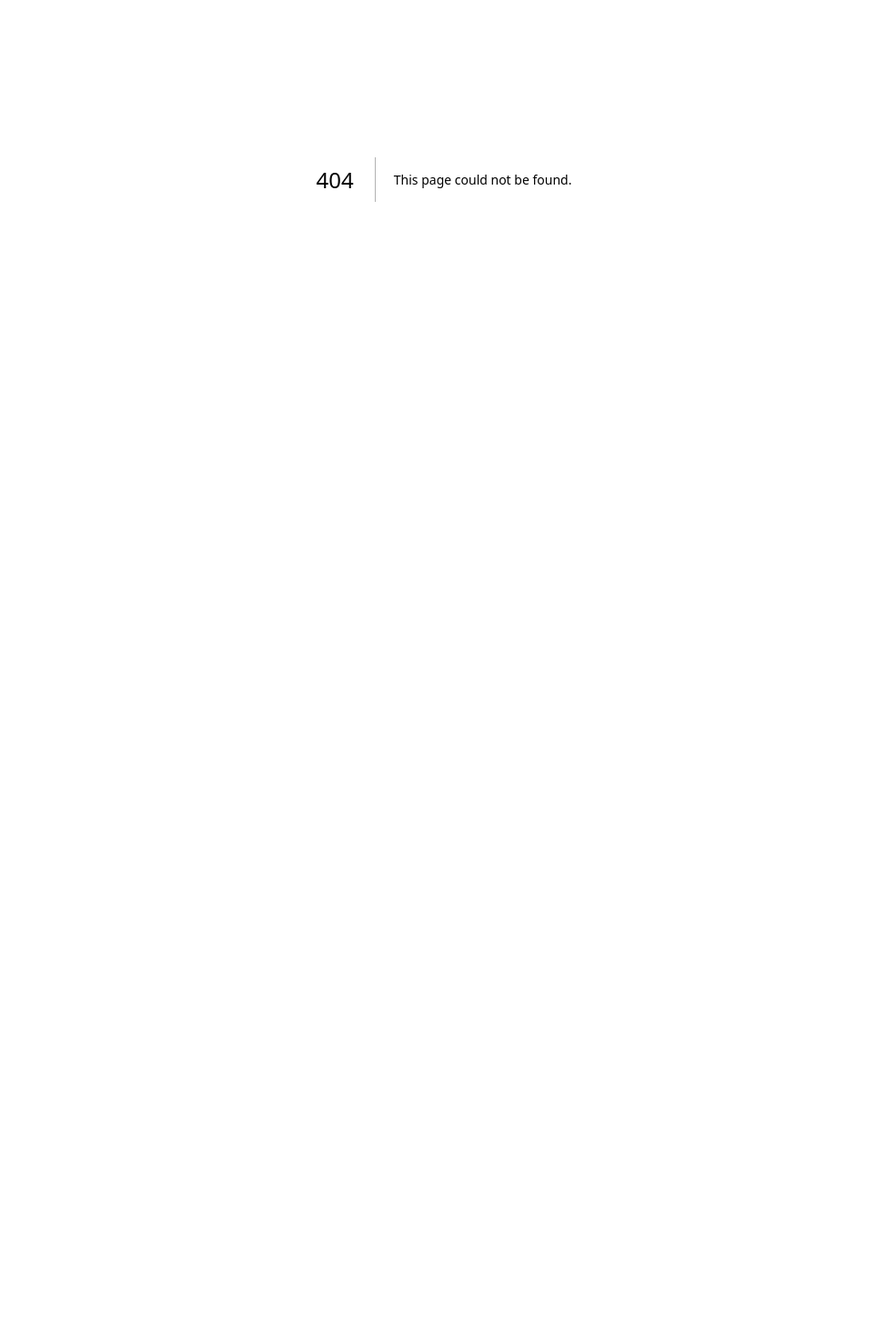
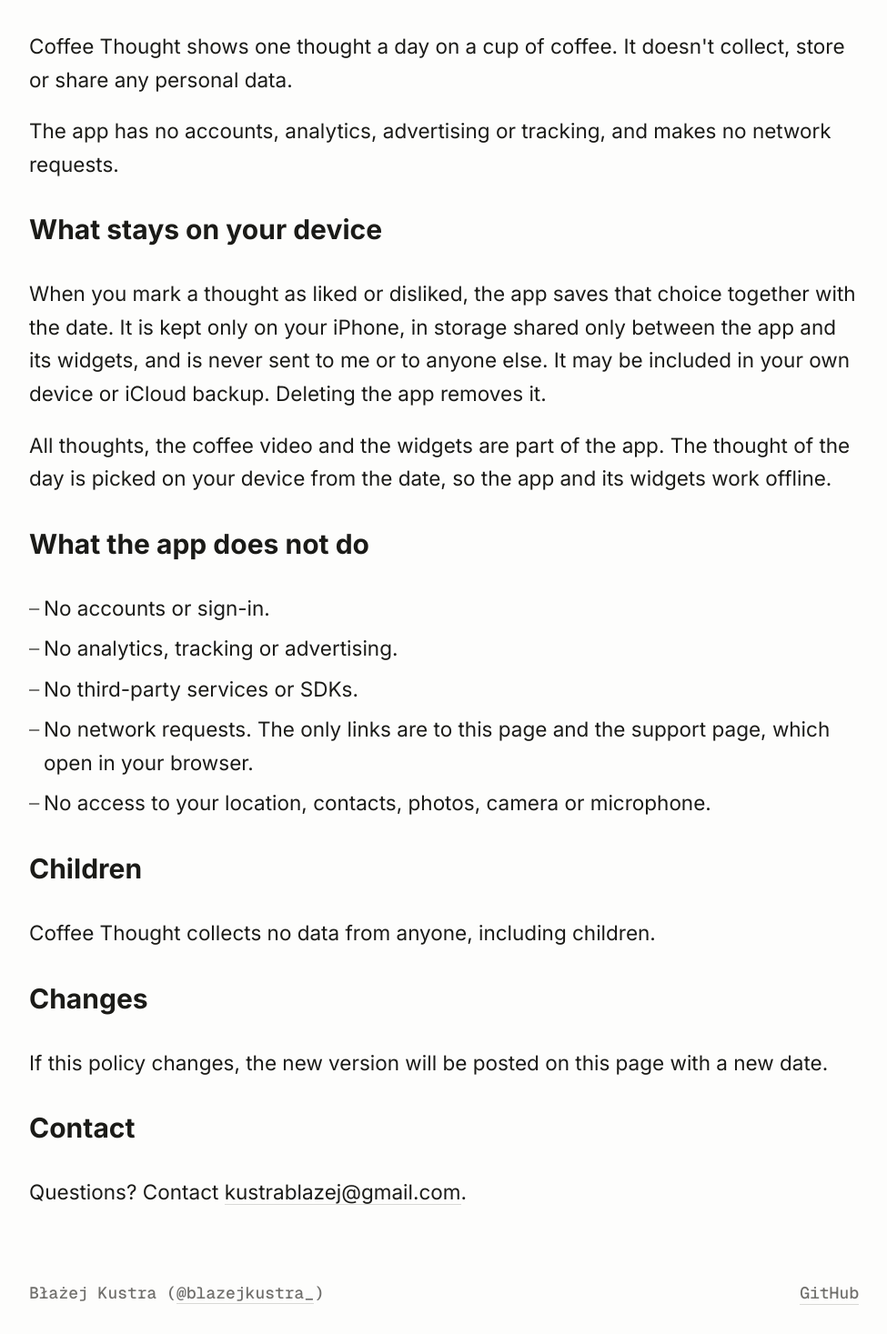
Before and after one commit to blazejkustra/blazejkustra.com, a Next.js app: page /coffee-thought/privacy in a window 1280 px wide. Before the commit this address had no page. Shown: the part 203-1670 px from the top of the page at 91% size, without its empty margins (152-1127 px from the left). Before the commit the page ends 800 px from the top, so only its background shows below. Built offline with nearby package versions, Linux system fonts and the light colour scheme.

Commit message:
Add Coffee Thought privacy and support pages

```diff
--- /dev/null
+++ b/app/coffee-thought/layout.tsx
@@ -0,0 +1,33 @@
+export default function CoffeeThoughtLayout({
+  children,
+}: Readonly<{ children: React.ReactNode }>) {
+  return (
+    <>
+      <main className="px-4 md:px-6 pt-28 md:pt-32 pb-10 max-w-[640px] md:max-w-[960px] mx-auto w-full min-h-screen">
+        {children}
+      </main>
+      <footer className="px-4 md:px-6 pb-8 max-w-[640px] md:max-w-[960px] mx-auto w-full flex text-xs text-text-secondary font-mono">
+        <div className="grow">
+          Błażej Kustra (
+          <a
+            href="https://x.com/blazejkustra_"
+            target="_blank"
+            rel="noopener noreferrer"
+            className="border-b border-[var(--blockquote-border)] hover:border-[var(--text-primary)] transition-colors"
+          >
+            @blazejkustra_
+          </a>
+          )
+        </div>
+        <a
+          href="https://github.com/blazejkustra"
+          target="_blank"
+          rel="noopener noreferrer"
+          className="border-b border-[var(--blockquote-border)] hover:border-[var(--text-primary)] transition-colors"
+        >
+          GitHub
+        </a>
+      </footer>
+    </>
+  );
+}
--- /dev/null
+++ b/app/coffee-thought/privacy/page.tsx
@@ -0,0 +1,59 @@
+import type { Metadata } from "next";
+import Markdown from "@/components/markdown";
+
+export const metadata: Metadata = {
+  title: "Coffee Thought Privacy Policy",
+  description:
+    "Privacy policy for Coffee Thought, the iOS app that shows one thought a day on a cup of coffee.",
+  alternates: {
+    canonical: "/coffee-thought/privacy",
+  },
+};
+
+const content = `
+Coffee Thought shows one thought a day on a cup of coffee. It doesn't collect, store or share any personal data.
+
+The app has no accounts, analytics, advertising or tracking, and makes no network requests.
+
+## What stays on your device
+
+When you mark a thought as liked or disliked, the app saves that choice together with the date. It is kept only on your iPhone, in storage shared only between the app and its widgets, and is never sent to me or to anyone else. It may be included in your own device or iCloud backup. Deleting the app removes it.
+
+All thoughts, the coffee video and the widgets are part of the app. The thought of the day is picked on your device from the date, so the app and its widgets work offline.
+
+## What the app does not do
+
+- No accounts or sign-in.
+- No analytics, tracking or advertising.
+- No third-party services or SDKs.
+- No network requests. The only links are to this page and the support page, which open in your browser.
+- No access to your location, contacts, photos, camera or microphone.
+
+## Children
+
+Coffee Thought collects no data from anyone, including children.
+
+## Changes
+
+If this policy changes, the new version will be posted on this page with a new date.
+
+## Contact
+
+Questions? Contact [kustrablazej@gmail.com](mailto:kustrablazej@gmail.com).
+`;
+
+export default function CoffeeThoughtPrivacyPage() {
+  return (
+    <article className="mb-10">
+      <h1 className="text-2xl font-bold mb-1 text-balance">
+        Coffee Thought Privacy Policy
+      </h1>
+      <p className="font-mono text-xs text-text-secondary mb-8">
+        Last updated: November 8, 2026
+      </p>
+      <div className="text-post leading-relaxed font-normal text-text-primary">
+        <Markdown content={content} />
+      </div>
+    </article>
+  );
+}
--- /dev/null
+++ b/app/coffee-thought/support/page.tsx
@@ -0,0 +1,46 @@
+import type { Metadata } from "next";
+import Markdown from "@/components/markdown";
+
+export const metadata: Metadata = {
+  title: "Coffee Thought Support",
+  description:
+    "Help and contact for Coffee Thought, the iOS app that shows one thought a day on a cup of coffee.",
+  alternates: {
+    canonical: "/coffee-thought/support",
+  },
+};
+
+const content = `
+Coffee Thought shows one thought a day, a question to sit with or a quote, poured as latte art into a cup of coffee. A new one arrives at midnight.
+
+## Common questions
+
+- **Can I see tomorrow's thought?** Each day has one thought, and the next one appears at midnight in your time zone.
+- **How do I add a widget?** Touch and hold an empty area of the Home Screen, tap Edit, then Add Widget, and pick Coffee Thought. There are small and medium Home Screen widgets and a Lock Screen widget.
+- **Where are my likes saved?** On your iPhone only. Deleting the app removes them.
+- **Where are the privacy and support links in the app?** Tap the date under the cup, or the small info icon next to it.
+- **Will a thought repeat?** There are more than a thousand, and each one is shown once before any repeats.
+
+## Credits
+
+The coffee footage is a video by John Diez on Pexels, used under the Pexels License. Quotes are credited to their authors in the app.
+
+## Contact
+
+Questions, bugs or ideas? Email [kustrablazej@gmail.com](mailto:kustrablazej@gmail.com). Mention your iPhone model and iOS version if you can.
+
+See also the [privacy policy](/coffee-thought/privacy).
+`;
+
+export default function CoffeeThoughtSupportPage() {
+  return (
+    <article className="mb-10">
+      <h1 className="text-2xl font-bold mb-8 text-balance">
+        Coffee Thought Support
+      </h1>
+      <div className="text-post leading-relaxed font-normal text-text-primary">
+        <Markdown content={content} />
+      </div>
+    </article>
+  );
+}
```
